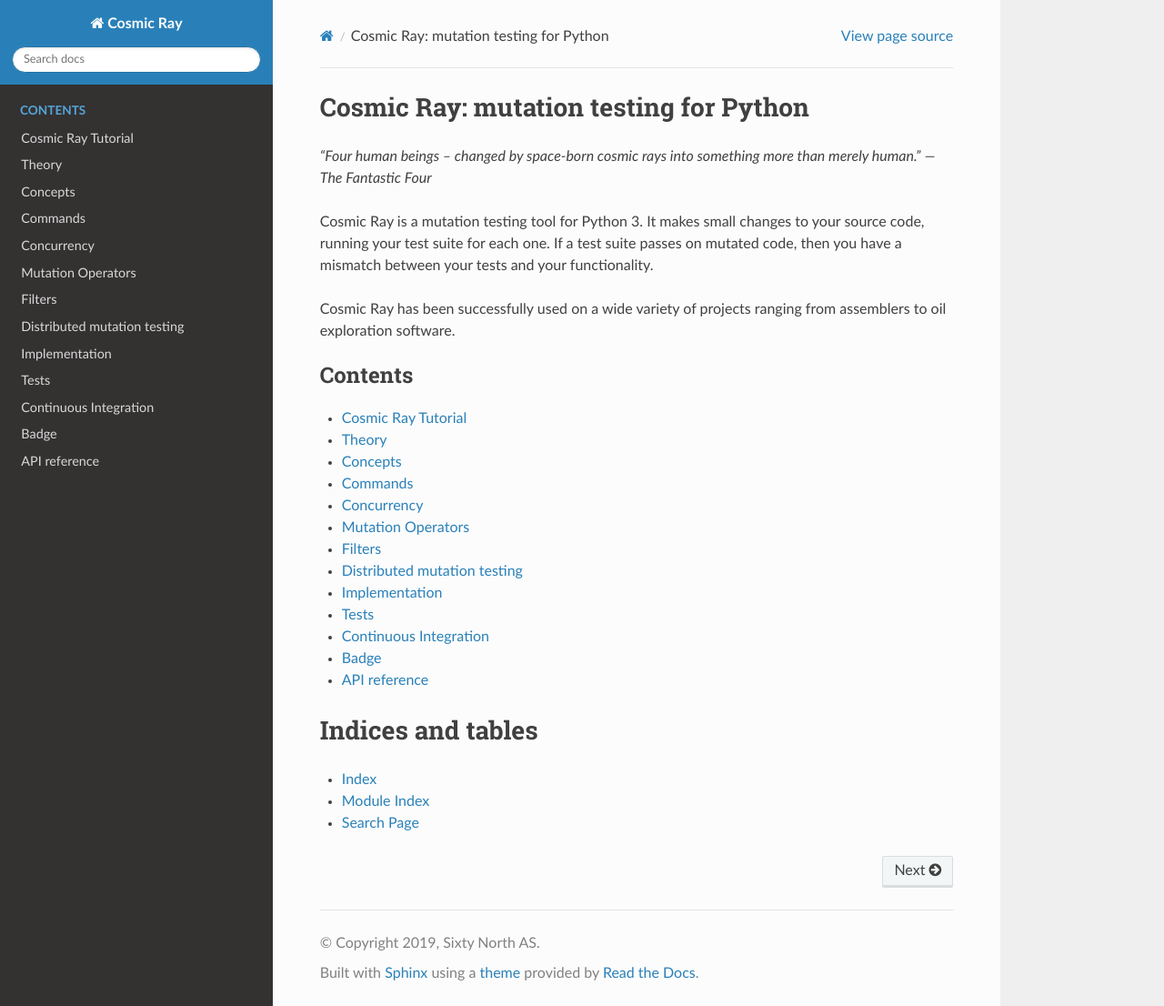
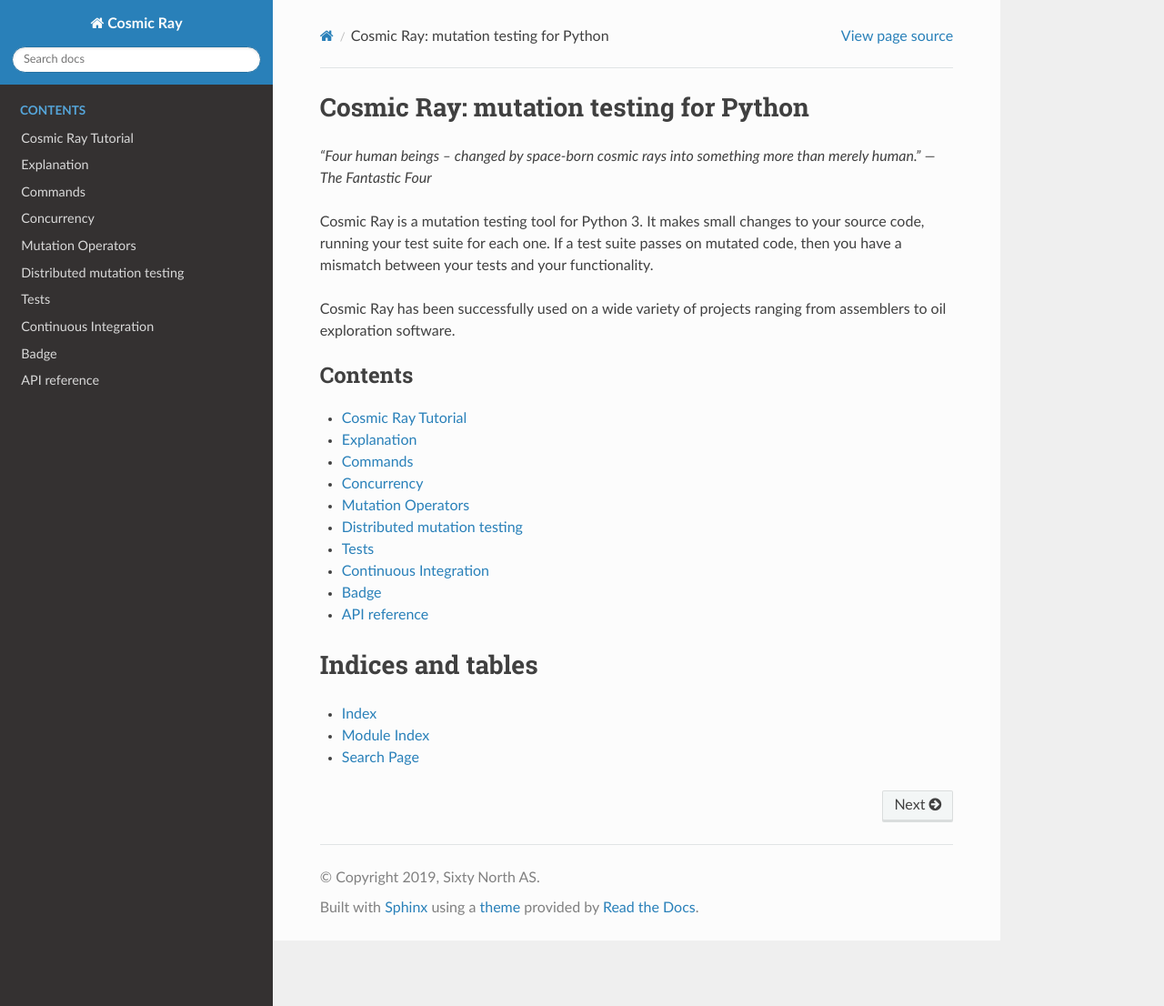
Before and after one commit to sixty-north/cosmic-ray, a Sphinx documentation site: the page built from docs/source/index.rst, in a window 1280 px wide and 1106 px high. Shown: the whole window at 91% size. Built offline with Sphinx 7.4.7 and the Read the Docs theme 2.0.0, drawn with Linux system fonts in a browser that asks for light colours.

Commit message:
Created 'explanation' subtree of docs.

```diff
--- /dev/null
+++ b/docs/source/explanation/index.rst
@@ -0,0 +1,11 @@
+===========
+Explanation
+===========
+
+.. toctree::
+   :maxdepth: 1
+
+   theory
+   concepts
+   filters
+   implementation
--- a/docs/source/index.rst
+++ b/docs/source/index.rst
@@ -22,13 +22,10 @@
    :caption: Contents
 
    tutorial/index
-   theory
-   concepts
+   explanation/index
    commands
    operators
-   filters
    distributed
-   implementation
    tests
    continuous_integration
    badge
```
Also changed, not shown: docs/source/explanation/concepts.rst (renamed from docs/source/concepts.rst), docs/source/explanation/filters.rst (renamed from docs/source/filters.rst), docs/source/explanation/implementation.rst (renamed from docs/source/implementation.rst), docs/source/explanation/theory.rst (renamed from docs/source/theory.rst).
